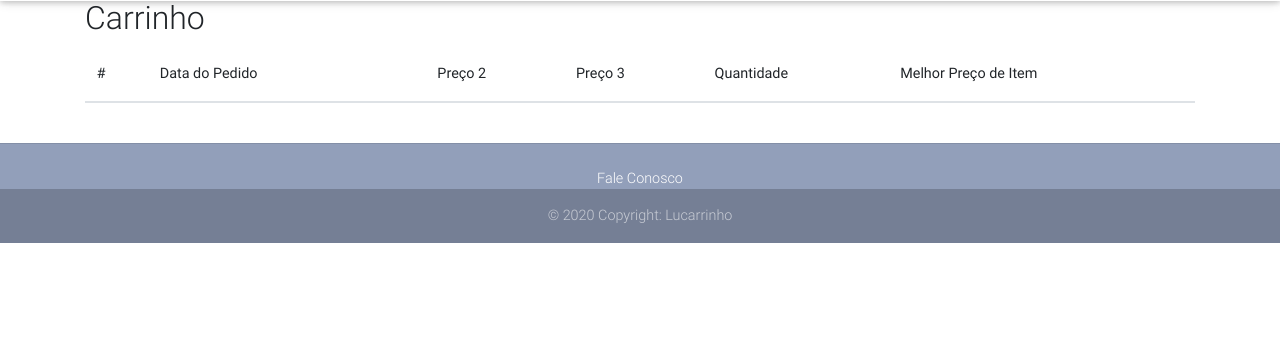
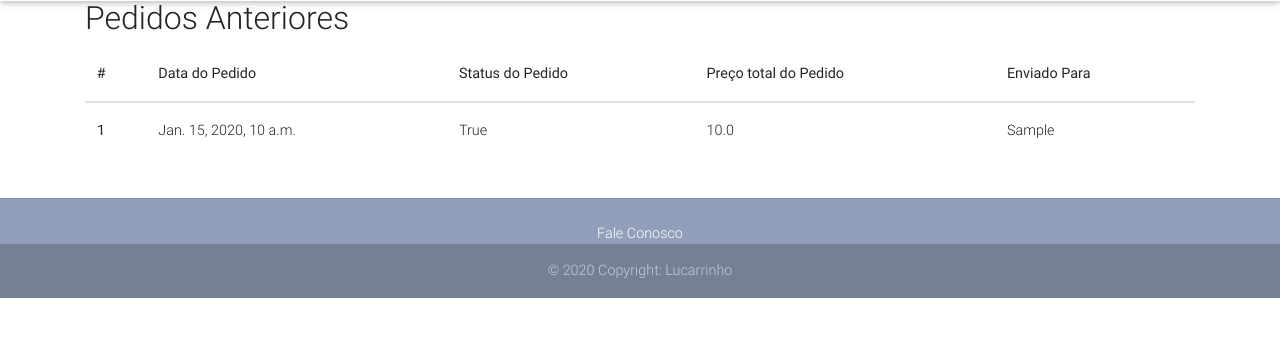
Before and after one commit to BorbaPugliese/SiteLucarrinho, a Django app: page /pedidos_anteriores in a window 1280 px wide. Shown: the part 73-410 px from the top of the page. Run offline with Django 3.2, Linux system fonts and the light colour scheme; a user stored in the database is signed in; tables that the repository leaves empty hold one stand-in row (values such as "Sample post"); lists and menus that the app fills with data are empty; parts of the project's set-up code (start-up, migrations or seed data) failed here and were passed over; some libraries are stand-ins or nearby versions.

Commit message:
new commit

```diff
--- a/core/models.py
+++ b/core/models.py
@@ -90,6 +90,7 @@ class Order(models.Model):
     ordered_date = models.DateTimeField()
     ordered = models.BooleanField(default=False)
     envio_option = models.CharField(max_length=20, blank=True, null=True)
+    totalprice = models.FloatField(default=0)
 
     def __str__(self):
         return self.user.username
@@ -137,5 +138,4 @@ def userprofile_receiver(sender, instance, created, *args, **kwargs):
         userprofile = UserProfile.objects.create(user=instance)
 
 
-
 post_save.connect(userprofile_receiver, sender=settings.AUTH_USER_MODEL)
--- a/core/urls.py
+++ b/core/urls.py
@@ -8,7 +8,7 @@ from .views import (
     remove_from_cart,
     remove_single_item_from_cart,
     FaleConosco,
-    PedAnteriores,
+    account,
 )
 
 app_name = 'core'
@@ -23,5 +23,5 @@ urlpatterns = [
     path('remove-item-from-cart/<slug>/', remove_single_item_from_cart,
          name='remove-single-item-from-cart'),
     path('fale_conosco/', FaleConosco.as_view(), name='fale_conosco'),
-    path('pedidos_anteriores', PedAnteriores.as_view(), name='pedidos_anteriores')
+    path('pedidos_anteriores', account, name='pedidos_anteriores')
 ]
--- a/core/views.py
+++ b/core/views.py
@@ -12,7 +12,7 @@ from django.utils import timezone
 from django.views.generic import ListView, DetailView, View
 
 from .forms import CheckoutForm
-from .models import Item, OrderItem, Order, UserProfile, Orders
+from .models import Item, OrderItem, Order, UserProfile
 
 
 
@@ -63,11 +63,11 @@ class CheckoutView(View):
                 order_items.update(ordered=True)
                 for item in order_items:
                     item.save()
+                    order.totalprice += Order.get_total(order)
 
                 order.User = userprofile
                 order.ordered = True
                 order.ref_code = create_ref_code()
-
 
                 if envio_option == 'W':
                     order.envio_option = 'Whatsapp'
@@ -98,16 +98,9 @@ class FaleConosco(ListView):
     template_name = "fale_conosco.html"
 
 class PedAnteriores(ListView):
-    def get(self, *args, **kwargs):
-        try:
-            order = Order.objects.filter(user=self.request.user, ordered=True)
-            context = {
-                'object': order
-            }
-            return render(self.request, 'pedidosanteriores.html', context)
-        except ObjectDoesNotExist:
-            messages.warning(self.request, "Não existem pedidos")
-            return redirect("/")
+    model = Order
+    paginate_by = 10
+    template_name = "pedidosanteriores.html"
 
 class OrderSummaryView(LoginRequiredMixin, View):
     def get(self, *args, **kwargs):
@@ -214,3 +207,10 @@ def remove_single_item_from_cart(request, slug):
     else:
         messages.info(request, "Você não tem um pedido ativo")
         return redirect("core:product", slug=slug)
+
+@login_required
+def account(request):
+    my_orders = Order.objects.filter(user=request.user)
+    order_items = OrderItem.objects.all()
+    return render(request, "pedidosanteriores.html",
+                  {"my_orders": my_orders, "order_items": order_items})
--- a/templates/pedidosanteriores.html
+++ b/templates/pedidosanteriores.html
@@ -5,39 +5,39 @@
     <div class="container">
 
     <div class="table-responsive text-nowrap">
-    <h2>Carrinho</h2>
+    <h2>Pedidos Anteriores</h2>
+
+
     <table class="table">
         <thead>
         <tr>
             <th scope="col">#</th>
             <th scope="col">Data do Pedido</th>
-            <th scope="col"></th>
-            <th scope="col">Preço 2</th>
-            <th scope="col">Preço 3</th>
-            <th scope="col">Quantidade</th>
-            <th scope="col">Melhor Preço de Item </th>
+            <th scope="col">Status do Pedido</th>
+            <th scope="col">Preço total do Pedido</th>
+            <th scope="col">Enviado Para</th>
         </tr>
         </thead>
+
         <tbody>
-        {% for order in all_objects %}
+        {% for order in my_orders.all %}
         <tr>
             <th scope="row">{{ forloop.counter }}</th>
-            <td>{{order.user}}</td>
+            <td>{{order.start_date}}</td>
             <td>
-                <a href="{% url 'core:remove-single-item-from-cart' order_item.item.slug %}"><i class="fas fa-minus mr-2"></i></a>
-                {{ order_item.quantity }}
-                <a href="{% url 'core:add-to-cart' order_item.item.slug %}"><i class="fas fa-plus ml-2"></i></a>
+               {{order.ordered}}
             </td>
             <td>
-                ${{ order_item.get_total_item_price }}
-            <a style='color: red;' href="{% url 'core:remove-from-cart' order_item.item.slug %}">
-                <i class="fas fa-trash float-right"></i>
-            </a>
+                {{order.totalprice}}
+            </td>
+            <td>
+               {{order.envio_option}}
             </td>
         </tr>
-        {% endfor %}
+        {%endfor%}
         </tbody>
     </table>
+
 
     </div>
 
```
Also changed, not shown: core/migrations/0007_order_totalprice.py (added).
